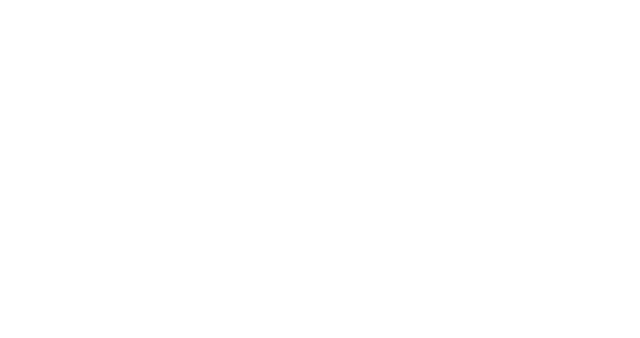
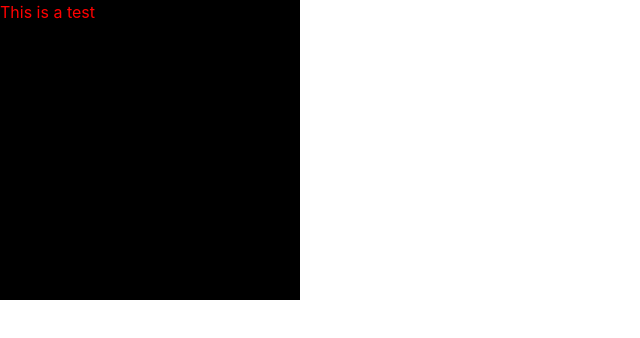
Before and after one commit to RienHazeleger/Motorcycling-Armenia, a plain HTML site: page index.html in a window 1280 px wide. Shown: the whole page, without its empty margins (0-640 px from the left). Drawn offline with nearby package versions, Linux system fonts and the light colour scheme; files that its build step writes are made by us from their sources.

Commit message:
Test style.css and create content overview index.html

```diff
--- a/assets/css/style.css
+++ b/assets/css/style.css
@@ -0,0 +1,6 @@
+.test {
+    color: red;
+    background-color: black;
+    width: 300px;
+    height: 300px;
+}
--- a/index.html
+++ b/index.html
@@ -6,10 +6,14 @@
 <meta http-equiv="X-UA-Compatible" content="ie=edge">
 <link rel="stylesheet" href="https://cdnjs.cloudflare.com/ajax/libs/twitter-bootstrap/4.4.1/css/bootstrap.min.css">
 <link rel="stylesheet" href="https://cdnjs.cloudflare.com/ajax/libs/font-awesome/5.11.2/css/all.min.css">
-<link rel="stylesheet" href="style.css">
+<link rel="stylesheet" href="assets/css/style.css">
+
+<script src="assets/js/sendEmail.js"></script>
+
 <title>Motorcycling in Armenia</title>
 </head>
 <body>
+<div class="test"><p>This is a test</p></div>
 
 <script src="https://cdnjs.cloudflare.com/ajax/libs/jquery/3.4.1/jquery.min.js"></script>
 <script src="https://cdnjs.cloudflare.com/ajax/libs/popper.js/1.16.0/umd/popper.min.js"></script>
```
